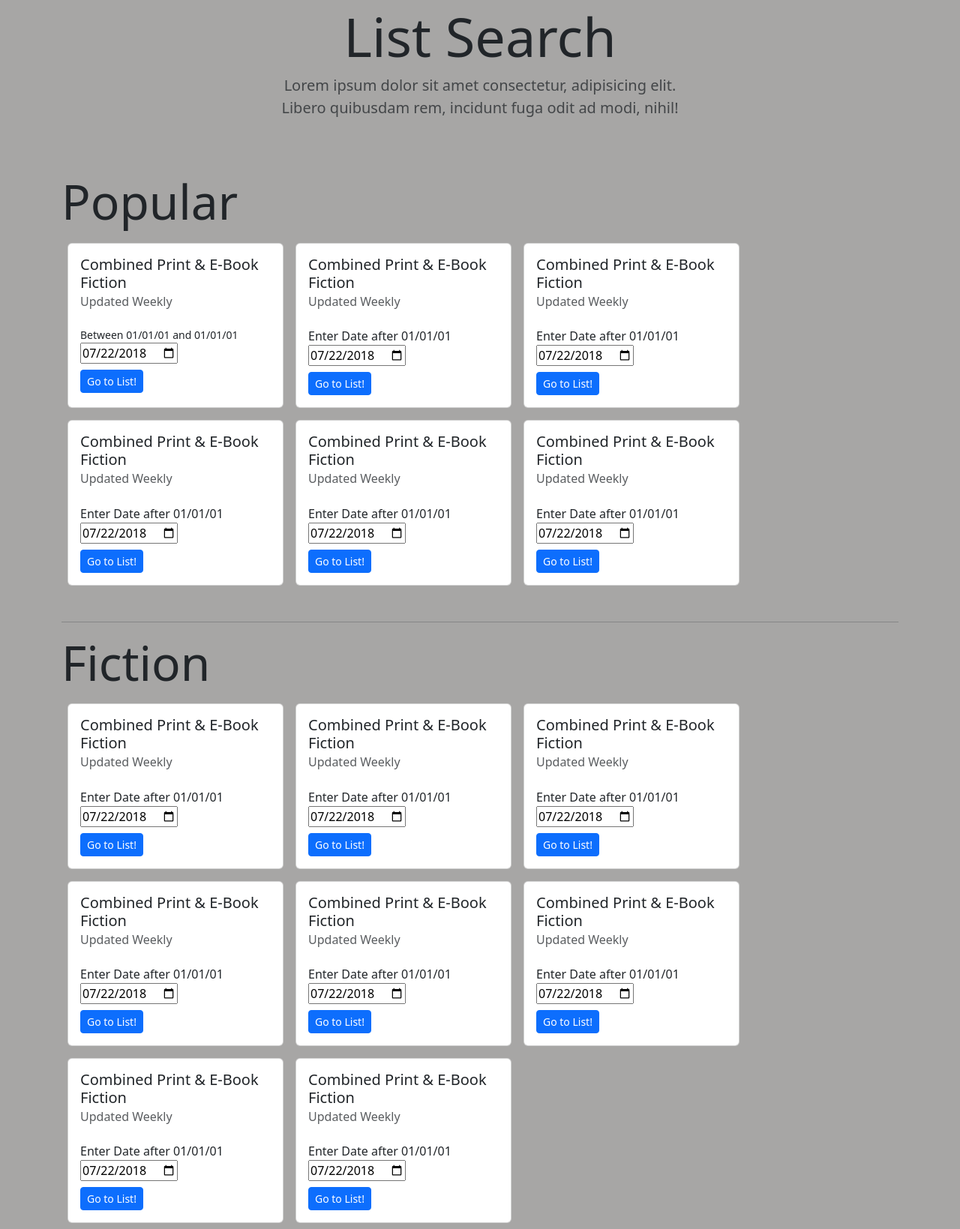
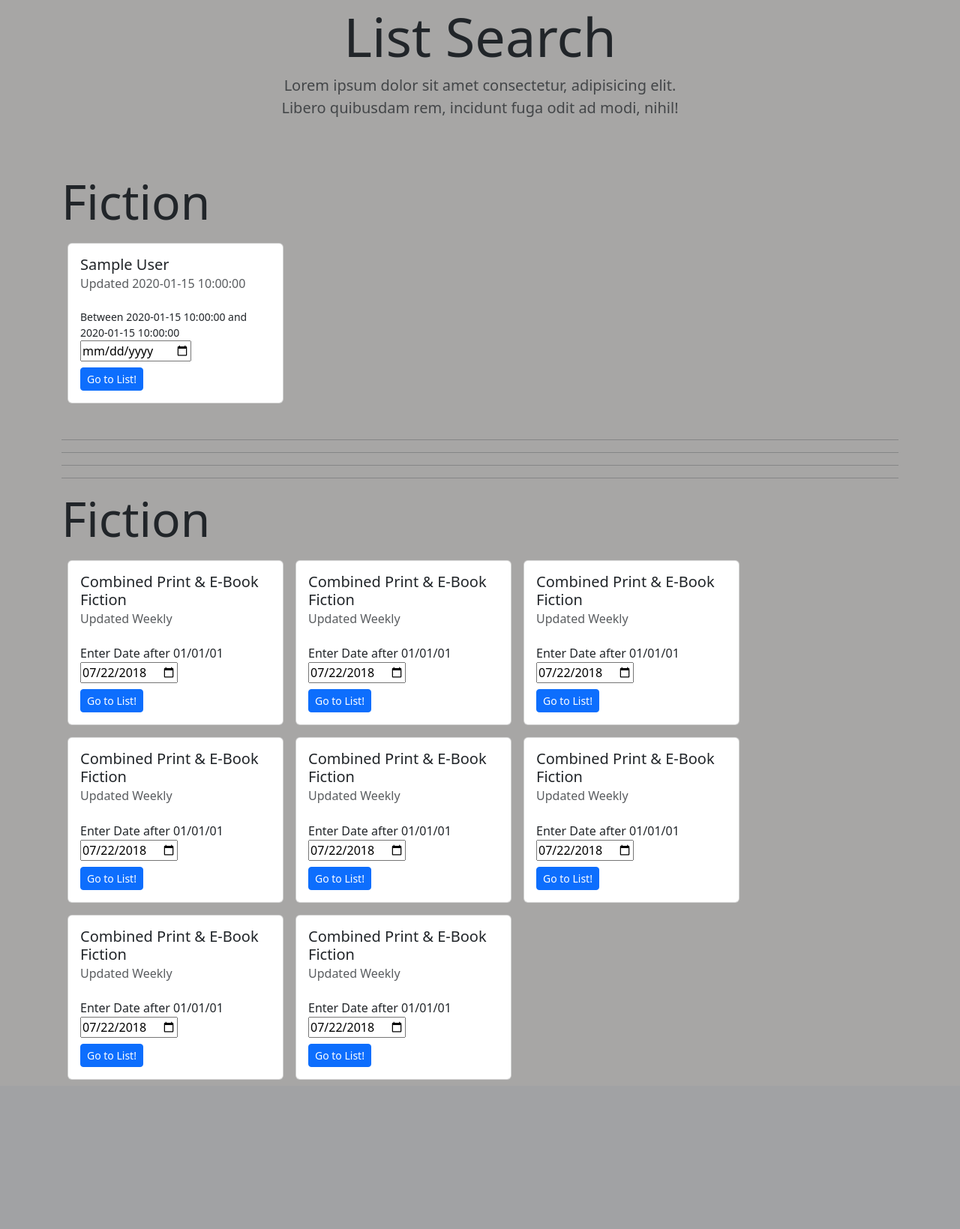
Before and after one commit to mmazurk/bestseller-snapshots, a Flask app: template templates/list-search.html in a window 1280 px wide. Shown: the part 107-1746 px from the top of the page at 75% size. After the commit the page ends 1547 px from the top, so only its background shows below. Run offline with Flask 3, Linux system fonts and the light colour scheme; the template is opened without the code that fills it: most values are stand-ins (such as "Sample title", 1, 10 or a date in 2020); parts of the project's set-up code (start-up, migrations or seed data) failed here and were passed over.

Commit message:
jinja updated

```diff
--- a/app.py
+++ b/app.py
@@ -86,8 +86,10 @@ def search_lists():
 
     return render_template("list-search.html", booklist=booklist)
 
-@app.route("/book-results")
-def show_list():
+@app.route("/book-results/<list_name_encoded>")
+def show_list(list_name_encoded):
     """search through book lists"""
 
+    ##TODO add the logic for showing the book lists
+
     return render_template("book-results.html")
--- a/booklist.py
+++ b/booklist.py
@@ -19,18 +19,40 @@ fiction_list = [
 ]
 
 nonfiction_list = [
+'Combined Print and E-Book Nonfiction',
+'Hardcover Nonfiction',
+'Paperback Nonfiction',
+'E-Book Nonfiction',
+'Combined Print Nonfiction',
+'Audio Nonfiction'
 ]
 
 exciting_list = [
+'Crime and Punishment',
+'Espionage',
+'Expeditions Disasters and Adventures',
+'Travel'
 ]
 
 business_list = [
+'Business Books',
+'Hardcover Business Books',
+'Paperback Business Books'
 ]
 
 graphic_list = [
+'Hardcover Graphic Books',
+'Paperback Graphic Books',
+'Manga',
+'Picture Books',
+'Graphic Books and Manga'
 ]
 
 childrens_list = [
+'Childrens Middle Grade',
+'Childrens Middle Grade E-Book',
+'Childrens Middle Grade Hardcover',
+'Childrens Middle Grade Paperback'
 ]
 
 # use this to make the "other" list
@@ -43,6 +65,12 @@ class List():
 
 		self.data = self.get_data()
 		self.fiction = self.make_list(fiction_list)
+		self.nonfiction = self.make_list(nonfiction_list)
+		self.exciting = self.make_list(exciting_list)
+		self.business = self.make_list(business_list)
+		self.graphic = self.make_list(graphic_list)
+		self.childrens = self.make_list(childrens_list)
+		self.other = self.make_list(non_categorized)
 
 	def get_data(self):
 
--- a/templates/list-search.html
+++ b/templates/list-search.html
@@ -27,91 +27,32 @@
 
     <div class="row">
       <div class="col">
-        <h2 class="display-3">Popular</h2>
+        <h2 class="display-3">Fiction</h2>
         <div class="d-flex flex-row flex-wrap">
 
-
+          {% for item in booklist.fiction %}
           <div class="card m-2" style="width: 18rem;">
             <div class="card-body">
-              <h5 class="card-title">Combined Print & E-Book Fiction </h5>
-              <h6 class="card-subtitle mb-4 text-muted">Updated Weekly</h6>
-              <p class="mb-lg-0 small">Between 01/01/01 and 01/01/01</p>
+              <h5 class="card-title">{{ item.display_name }} </h5>
+              <h6 class="card-subtitle mb-4 text-muted">Updated {{item.updated}}</h6>
+              <p class="mb-lg-0 small">Between {{item.oldest_published_date}} and {{item.newest_published_date}}</p>
               <div>
-                <input type="date" id="start" name="trip-start" value="2018-07-22" min="2001-01-01" max="2022-12-31">
+                <input type="date" id="start" name="trip-start" value="{{item.newest_published_date}}" min="{{item.oldest_published_date}}" max="{{item.newest_published_date}}">
               </div>
-              <a href="/book-results" class="btn btn-sm btn-primary mt-2">Go to List!</a>
+              <a href="/book-results/{{item.list_name_encoded}}" class="btn btn-sm btn-primary mt-2">Go to List!</a>
             </div>
           </div>
+          {% endfor %}
 
 
-          <div class="card m-2" style="width: 18rem;">
-            <div class="card-body">
-              <h5 class="card-title">Combined Print & E-Book Fiction </h5>
-              <h6 class="card-subtitle mb-4 text-muted">Updated Weekly</h6>
-              <p class="mb-lg-0">Enter Date after 01/01/01</p>
-              <div>
-                <input type="date" id="start" name="trip-start" value="2018-07-22" min="2001-01-01" max="2022-12-31">
-              </div>
-              <a href="#" class="btn btn-sm btn-primary mt-2">Go to List!</a>
-            </div>
-          </div>
-
-
-          <div class="card m-2" style="width: 18rem;">
-            <div class="card-body">
-              <h5 class="card-title">Combined Print & E-Book Fiction </h5>
-              <h6 class="card-subtitle mb-4 text-muted">Updated Weekly</h6>
-              <p class="mb-lg-0">Enter Date after 01/01/01</p>
-              <div>
-                <input type="date" id="start" name="trip-start" value="2018-07-22" min="2001-01-01" max="2022-12-31">
-              </div>
-              <a href="#" class="btn btn-sm btn-primary mt-2">Go to List!</a>
-            </div>
-          </div>
-
-
-          <div class="card m-2" style="width: 18rem;">
-            <div class="card-body">
-              <h5 class="card-title">Combined Print & E-Book Fiction </h5>
-              <h6 class="card-subtitle mb-4 text-muted">Updated Weekly</h6>
-              <p class="mb-lg-0">Enter Date after 01/01/01</p>
-              <div>
-                <input type="date" id="start" name="trip-start" value="2018-07-22" min="2001-01-01" max="2022-12-31">
-              </div>
-              <a href="#" class="btn btn-sm btn-primary mt-2">Go to List!</a>
-            </div>
-          </div>
-
-
-          <div class="card m-2" style="width: 18rem;">
-            <div class="card-body">
-              <h5 class="card-title">Combined Print & E-Book Fiction </h5>
-              <h6 class="card-subtitle mb-4 text-muted">Updated Weekly</h6>
-              <p class="mb-lg-0">Enter Date after 01/01/01</p>
-              <div>
-                <input type="date" id="start" name="trip-start" value="2018-07-22" min="2001-01-01" max="2022-12-31">
-              </div>
-              <a href="#" class="btn btn-sm btn-primary mt-2">Go to List!</a>
-            </div>
-          </div>
-
-
-          <div class="card m-2" style="width: 18rem;">
-            <div class="card-body">
-              <h5 class="card-title">Combined Print & E-Book Fiction </h5>
-              <h6 class="card-subtitle mb-4 text-muted">Updated Weekly</h6>
-              <p class="mb-lg-0">Enter Date after 01/01/01</p>
-              <div>
-                <input type="date" id="start" name="trip-start" value="2018-07-22" min="2001-01-01" max="2022-12-31">
-              </div>
-              <a href="#" class="btn btn-sm btn-primary mt-2">Go to List!</a>
-            </div>
-          </div>
         </div>
       </div>
     </div>
 
     <br>
+    <hr>
+    <hr>
+    <hr>
     <hr>
 
     <div class="row mt-3">
```
